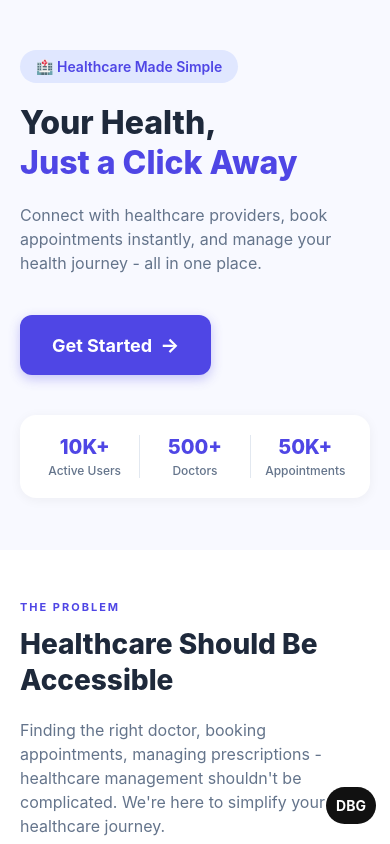
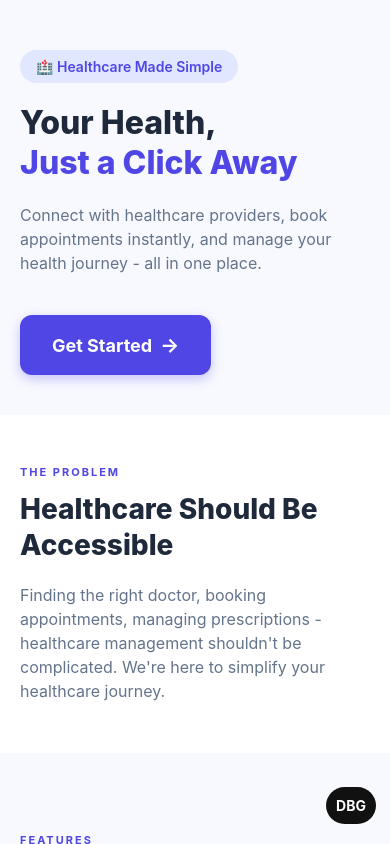
Before and after one commit to sripadha112/Line-App-FE, a React Native app: screen /Landing in a window 390 px wide. Built offline with nearby package versions, Linux system fonts and the light colour scheme; no server answers.

Commit message:
changes in landing page

```diff
--- a/src/screens/LandingPage.js
+++ b/src/screens/LandingPage.js
@@ -235,7 +235,7 @@ export default function LandingPage({ navigation }) {
             <Text style={styles.ctaButtonArrow}>→</Text>
           </TouchableOpacity>
 
-          <View style={styles.statsRow}>
+          {/* <View style={styles.statsRow}>
             <View style={styles.statItem}>
               <Text style={styles.statNumber}>10K+</Text>
               <Text style={styles.statLabel}>Active Users</Text>
@@ -250,7 +250,7 @@ export default function LandingPage({ navigation }) {
               <Text style={styles.statNumber}>50K+</Text>
               <Text style={styles.statLabel}>Appointments</Text>
             </View>
-          </View>
+          </View> */}
         </View>
       </Animated.View>
 
@@ -550,7 +550,7 @@ const getStyles = (width) => StyleSheet.create({
 
   // Hero Section
   hero: {
-    minHeight: width > 768 ? (Platform.OS === 'web' ? 600 : 500) : 550,
+    // minHeight: width > 768 ? (Platform.OS === 'web' ? 600 : 500) : 550,
     backgroundColor: '#f8f9ff',
     paddingHorizontal: 20,
     paddingTop: width > 768 ? (Platform.OS === 'web' ? 80 : 60) : 50,
@@ -615,38 +615,38 @@ const getStyles = (width) => StyleSheet.create({
     fontSize: 20,
     fontWeight: '700',
   },
-  statsRow: {
-    flexDirection: 'row',
-    marginTop: width > 768 ? 60 : 40,
-    padding: width > 768 ? 30 : 20,
-    backgroundColor: '#ffffff',
-    borderRadius: 16,
-    shadowColor: '#000',
-    shadowOffset: { width: 0, height: 2 },
-    shadowOpacity: 0.05,
-    shadowRadius: 12,
-    elevation: 3,
-  },
-  statItem: {
-    flex: 1,
-    alignItems: 'center',
-  },
-  statNumber: {
-    fontSize: width > 768 ? 32 : width > 480 ? 24 : 20,
-    fontWeight: '800',
-    color: '#4f46e5',
-    marginBottom: 4,
-  },
-  statLabel: {
-    fontSize: width > 768 ? 14 : 12,
-    color: '#64748b',
-    fontWeight: '500',
-  },
-  statDivider: {
-    width: 1,
-    backgroundColor: '#e2e8f0',
-    marginHorizontal: width > 768 ? 20 : 10,
-  },
+  // statsRow: {
+  //   flexDirection: 'row',
+  //   marginTop: width > 768 ? 60 : 40,
+  //   padding: width > 768 ? 30 : 20,
+  //   backgroundColor: '#ffffff',
+  //   borderRadius: 16,
+  //   shadowColor: '#000',
+  //   shadowOffset: { width: 0, height: 2 },
+  //   shadowOpacity: 0.05,
+  //   shadowRadius: 12,
+  //   elevation: 3,
+  // },
+  // statItem: {
+  //   flex: 1,
+  //   alignItems: 'center',
+  // },
+  // statNumber: {
+  //   fontSize: width > 768 ? 32 : width > 480 ? 24 : 20,
+  //   fontWeight: '800',
+  //   color: '#4f46e5',
+  //   marginBottom: 4,
+  // },
+  // statLabel: {
+  //   fontSize: width > 768 ? 14 : 12,
+  //   color: '#64748b',
+  //   fontWeight: '500',
+  // },
+  // statDivider: {
+  //   width: 1,
+  //   backgroundColor: '#e2e8f0',
+  //   marginHorizontal: width > 768 ? 20 : 10,
+  // },
 
   // Section Styles
   section: {
```
